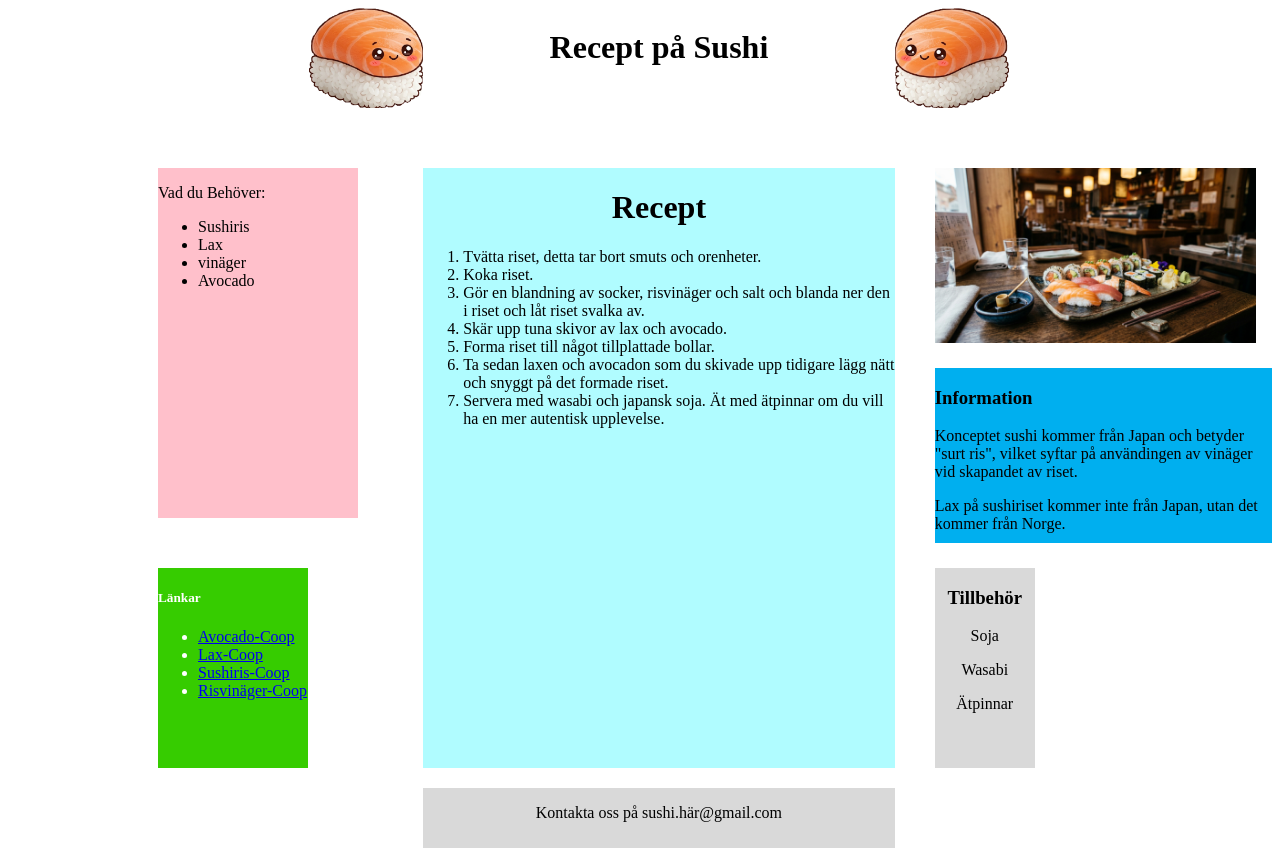
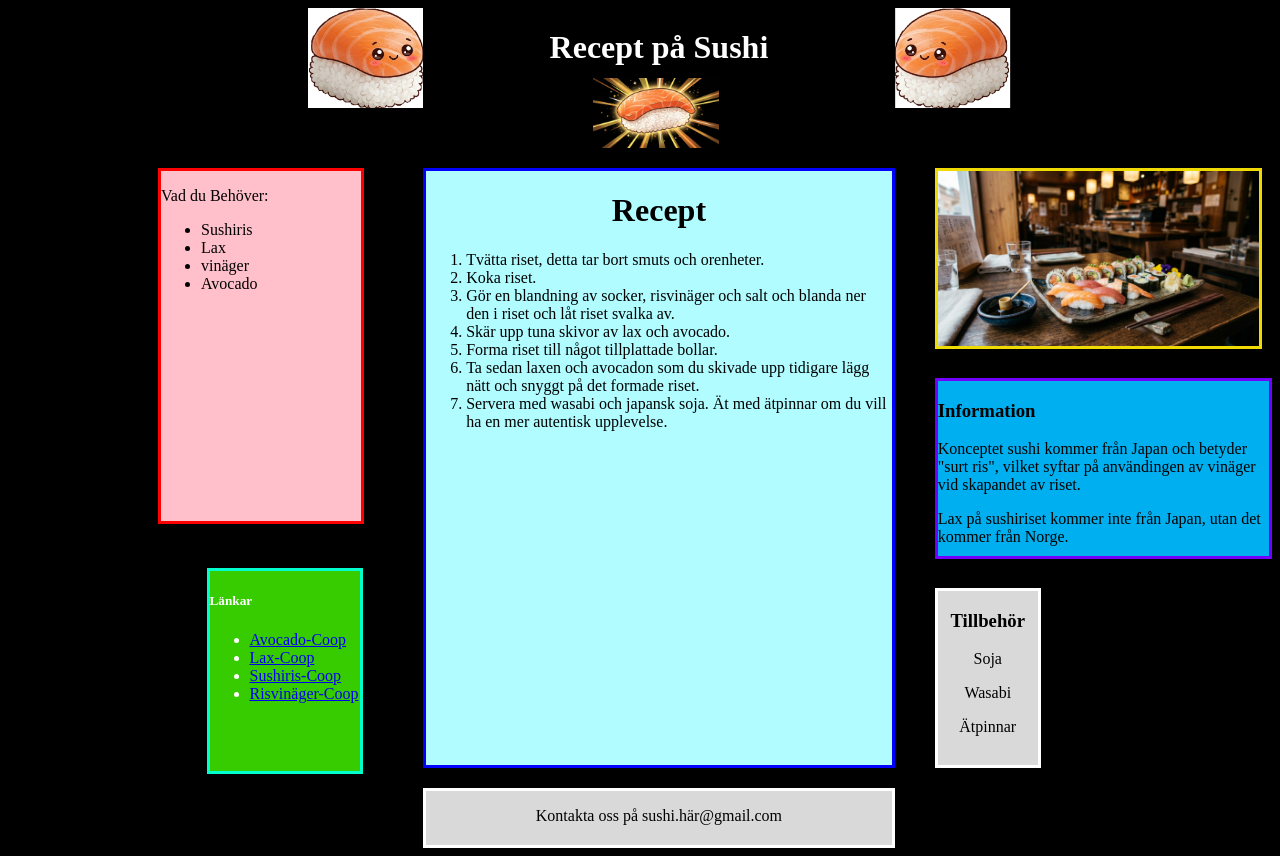
Before and after one commit to GameNinja09/Projektet1, a plain HTML site: page index.html in a window 1280 px wide. Drawn offline with Linux system fonts and the light colour scheme; a web font is replaced by a local one.

Commit message:
ändrade bakgrunden till svart, la till färgade borders till alla boxar

```diff
--- a/index.html
+++ b/index.html
@@ -75,6 +75,8 @@
         <p>Kontakta oss på sushi.här@gmail.com</p>
     </div>
 
+    <img id="lys" src="./img/Gemini_Generated_Image_wcx6sowcx6sowcx6.jpg" alt="Den lyser">
+
 </body>
 
 </html>
--- a/style.css
+++ b/style.css
@@ -6,11 +6,7 @@ body {
     display: grid;
     grid-template-columns: 1fr 5fr 4fr;
     grid-auto-rows: 20vh 25vh 25vh 25vh 10vh;
-    /* flex-direction: row;
-    display: flex;
-    flex-direction: row;
-    height: 150px;
-    justify-content: center; */
+    background-color: black;
 }
 
 #BitH {
@@ -23,9 +19,13 @@ body {
 }
 
 #title {
+    grid-column: 2/3;
+    grid-row: 1/2;
     display: flex;
     flex-direction: row;
     justify-content: center;
+    color: white;
+    height: 60px;
 
 }
 
@@ -43,6 +43,7 @@ body {
     width: 200px;
     height: 350px;
     margin-left: 150px;
+    border: solid red;
 }
 
 #GrönBox {
@@ -52,47 +53,64 @@ body {
     color: white;
     width: 150px;
     height: 200px;
-    margin-left: 150px;
+    margin-left: 198.5px;
+    border: solid rgb(0, 255, 204);
+
 }
 
-#Recept{
+#Recept {
     grid-column: 2/3;
     grid-row: 2/5;
     background-color: #B0FCFF;
+    border: solid rgb(0, 0, 255)
 }
 
-#R{
+#R {
     text-align: center;
 }
 
-#AI-sushi{
+#AI-sushi {
     grid-column: 3/4;
     grid-row: 2/3;
     height: 175px;
-    padding-left: 40px;
+    margin-left: 40px;
+    border: solid rgb(239, 219, 3);
 }
 
-#Info{
+#Info {
     grid-column: 3/4;
     grid-row: 3/4;
     background-color: #00AFEF;
     height: 175px;
     margin-left: 40px;
+    margin-top: 10px;
+    border: solid rgb(115, 0, 255)
 }
 
-#Till{
+#Till {
     grid-column: 3/4;
     grid-row: 4/5;
     background-color: #D9D9D9;
     text-align: center;
     width: 100px;
     margin-left: 40px;
+    margin-top: 20px;
+    border: solid white;
 }
 
-#takt{
-    grid-template-columns: 2/3;
+#takt {
+    grid-column: 2/3;
     grid-row: 5/6;
     background-color: #D9D9D9;
     text-align: center;
     margin-top: 20px;
+    border: solid white;
 }
+
+#lys {
+    grid-column: 2/3;
+    grid-row: 1/2;
+    height: 70px;
+    padding-left: 170px;
+    padding-top: 70px;
+}
```
Also changed, not shown: img/Gemini_Generated_Image_wcx6sowcx6sowcx6.jpg (added), img/coop.png (added).
